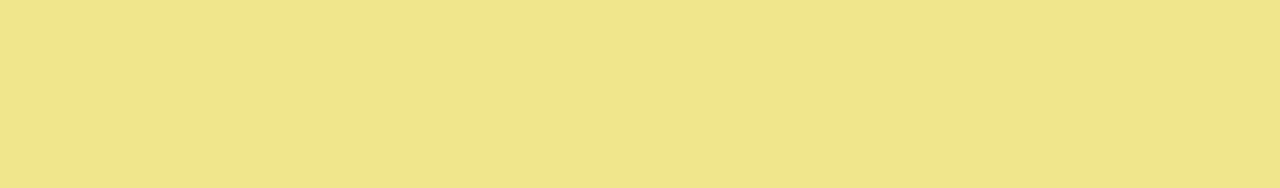
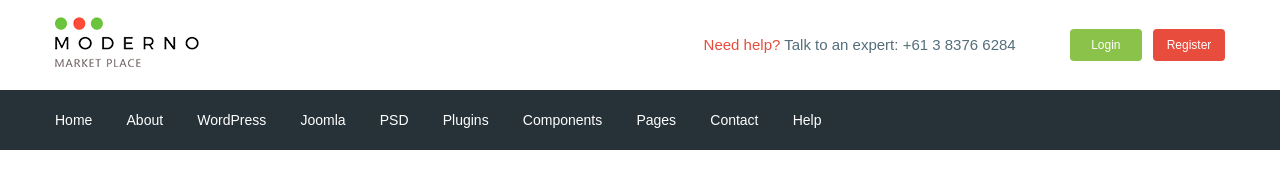
Before and after one commit to DeniNik/Moderno, a website: page app/index.html in a window 1280 px wide. Drawn offline with nearby package versions, Linux system fonts and the light colour scheme; files that its build step writes are made by us from their sources.

Commit message:
added header

```diff
--- a/app/index.html
+++ b/app/index.html
@@ -10,7 +10,72 @@
 </head>
 
 <body>
+    <header class="header">
+        <div class="header__top">
+            <div class="container">
+                <div class="header__top-inner">
+                    <div class="header__logo">
+                        <a href="#">
+                            <img src="images/logo.png" alt="">
+                        </a>
+                    </div>
+                    <div class="header__text">
+                        <a href="#">
+                            <span>Need help?</span>
+                        </a>
+                        Talk to an expert:
+                        <a class="header__phone" href="tel:6138376 6284">+61 3 8376 6284</a>
+                    </div>
+                    <div class="header__box">
+                        <a class="basket" href="#"></a>
+                        <a class="header__btn header__btn-login" href="#">Login</a>
+                        <a class="header__btn header__btn-register" href="#">Register</a>
+                    </div>
+                </div>
+            </div>
+        </div>
+        <div class="header__menu">
+            <div class="container">
+                <nav class="menu">
+                    <ul class="menu__list">
+                        <li>
+                            <a href="#"> Home</a>
+                        </li>
+                        <li>
+                            <a href="#">About</a>
+                        </li>
+                        <li>
+                            <a href="#">WordPress</a>
+                        </li>
+                        <li>
+                            <a href="#">Joomla</a>
+                        </li>
+                        <li>
+                            <a href="#">PSD</a>
+                        </li>
+                        <li>
+                            <a href="#">Plugins</a>
+                        </li>
+                        <li>
+                            <a href="#">Components</a>
+                        </li>
+                        <li>
+                            <a href="#">Pages</a>
+                        </li>
+                        <li>
+                            <a href="#">Contact</a>
+                        </li>
+                        <li>
+                            <a href="#"> Help</a>
+                        </li>
+                    </ul>
 
+                </nav>
+            </div>
+        </div>
+
+
+    </header>
 
 
 
--- /dev/null
+++ b/app/scss/_fonts.scss
@@ -0,0 +1,5 @@
+@font-face {
+    font-family: "Roboto-Regular", sans-serif;
+    src: url("../fonts/Roboto-Regular.woff2") format("woff2"), url("../fonts/Roboto-Regular.woff") format("woff");
+    font-weight: 400;
+}
--- /dev/null
+++ b/app/scss/_global.scss
@@ -0,0 +1,36 @@
+html {
+    box-sizing: border-box;
+}
+
+*,
+*::before,
+*::after {
+    box-sizing: inherit;
+}
+
+a {
+    display: inline-block;
+    text-decoration: none;
+    color: $text;
+}
+
+ul,
+li {
+    margin: 0;
+    padding: 0;
+    list-style: none;
+}
+
+body {
+    font-family: "Roboto-Regular", sans-serif;
+    font-weight: 400;
+    font-size: 15px;
+    line-height: 24px;
+    color: $text;
+}
+
+.container {
+    max-width: 1200px;
+    margin: 0 auto;
+    padding: 0 15px;
+}
--- /dev/null
+++ b/app/scss/_vars.scss
@@ -0,0 +1,4 @@
+$text: #546e7a;
+$red: #e74c3c;
+$green: #8bc34a;
+$bg: #263238;
--- a/app/scss/style.scss
+++ b/app/scss/style.scss
@@ -1,13 +1,58 @@
-html {
-    box-sizing: border-box;
+@import "vars";
+@import "global";
+@import "fonts";
+.header__top-inner {
+    display: flex;
+    justify-content: space-between;
+    height: 90px;
+    align-items: center;
 }
 
-*,
-*::before,
-*::after {
-    box-sizing: inherit;
+.header__text {
+    margin-left: auto;
+    margin-right: 50px;
+    span {
+        color: $red;
+    }
 }
 
-body {
-    background-color: khaki;
+.header__btn {
+    padding: 4px;
+    width: 72px;
+    border-radius: 4px;
+    text-align: center;
+    color: #fff;
+    font-size: 12px;
 }
+
+.header__btn-login {
+    background-color: $green;
+}
+
+.header__btn-register {
+    background-color: $red;
+    margin-left: 7px;
+}
+
+.header__menu {
+    background-color: $bg;
+}
+
+.menu {
+    display: flex;
+    align-items: center;
+    height: 60px;
+}
+
+.menu__list {
+    li {
+        display: inline-block;
+        &+li {
+            margin-left: 30px;
+        }
+    }
+    a {
+        color: #fff;
+        font-size: 14px;
+    }
+}
--- a/gulpfile.js
+++ b/gulpfile.js
@@ -9,7 +9,7 @@ let gulp = require("gulp"),
 
 
 gulp.task("sass", function() {
-    return gulp.src("app/scss/style.scss")
+    return gulp.src("app/scss/**/*.scss")
         .pipe(sass({ outputStyle: 'compressed' }))
         .pipe(rename({ suffix: ".min" }))
         .pipe(autoprefixer({
@@ -60,7 +60,7 @@ gulp.task('browser-sync', function() {
 });
 
 gulp.task("watch", function() {
-    gulp.watch("app/scss/style.scss", gulp.parallel("sass"))
+    gulp.watch("app/scss/**/*.scss", gulp.parallel("sass"))
     gulp.watch("app/*.html", gulp.parallel("html"))
     gulp.watch("app/js/*.js", gulp.parallel("js"))
 });
```
Also changed, not shown: app/fonts/Roboto-Bold.ttf (added), app/fonts/Roboto-Medium.ttf (added), app/fonts/Roboto-Regular.ttf (added), app/fonts/Roboto-Regular.woff (added), app/fonts/Roboto-Regular.woff2 (added), app/images/logo.png (added).
